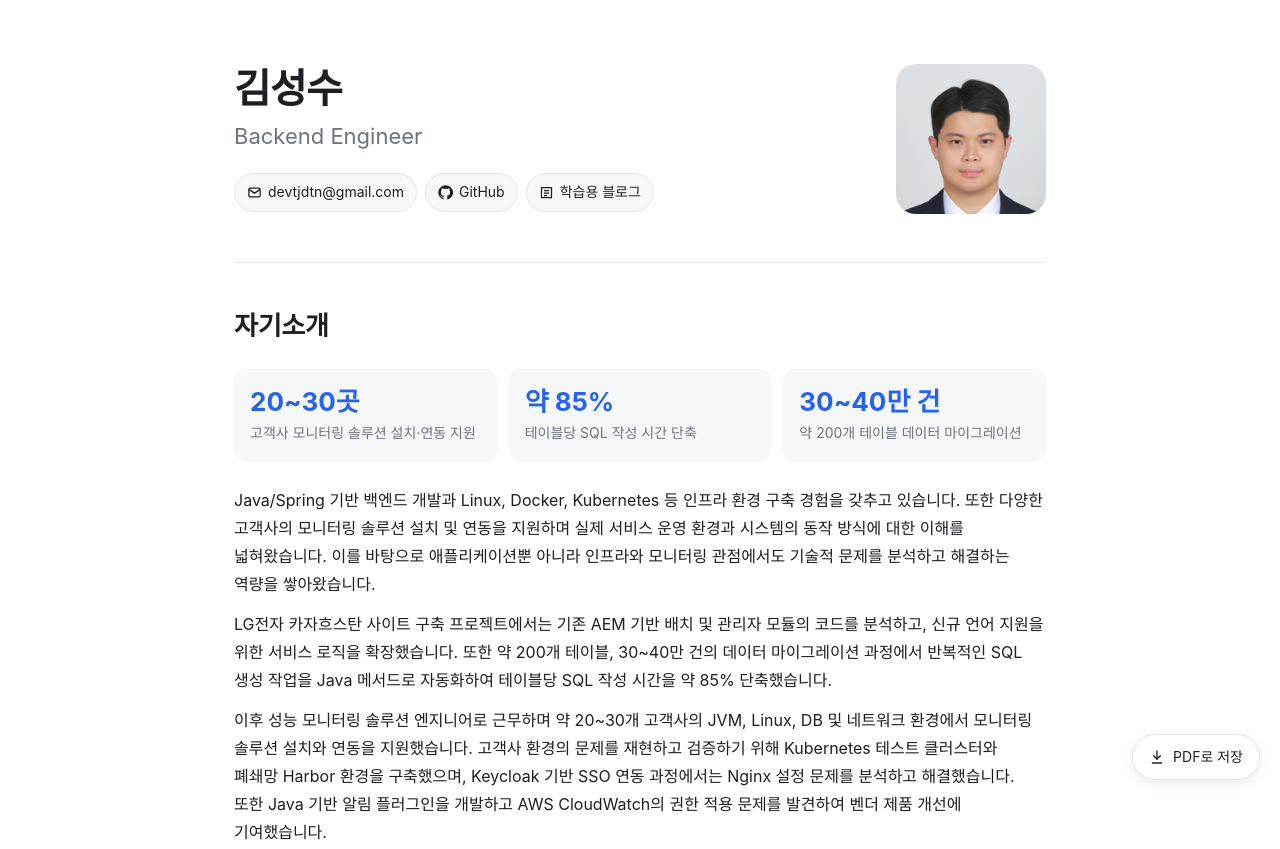
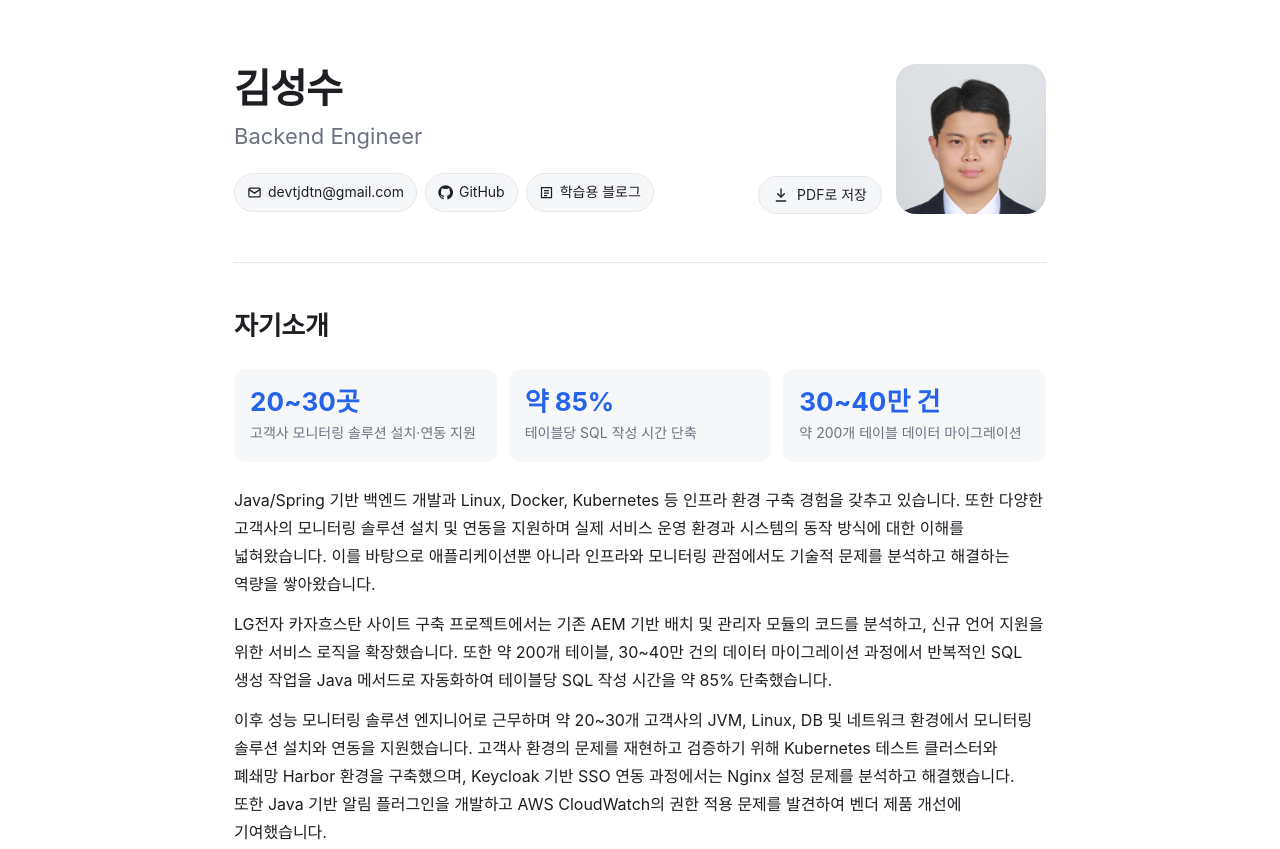
Before and after one commit to SsangSoo/SsangSoo.github.io, a plain HTML site: page index.html in a window 1280 px wide. Shown: the top 849 px of the page. Drawn offline with Linux system fonts and the light colour scheme; a web font is replaced by a local one.

Commit message:
Move PDF button into header and start major sections on new pages
Co-Authored-By: Claude Opus 5.5 <noreply@anthropic.com>

```diff
--- a/index.html
+++ b/index.html
@@ -89,11 +89,11 @@
   .problem dt { font-weight: 700; display: inline; }
   .problem li b { margin-right: 4px; }
 
+  .hero-side { display: flex; align-items: flex-end; gap: 14px; flex: none; }
   .print-btn {
-    position: fixed; right: 20px; bottom: 20px;
-    border: 1px solid var(--line); background: var(--bg); color: var(--text);
-    border-radius: 999px; padding: 10px 16px; font: inherit; font-size: 14px; cursor: pointer;
-    box-shadow: 0 4px 14px rgba(0,0,0,.08);
+    border: 1px solid var(--line); background: var(--surface); color: var(--text);
+    border-radius: 999px; padding: 6px 14px; font: inherit; font-size: 14px; cursor: pointer;
+    white-space: nowrap;
   }
   .print-btn:hover { border-color: var(--accent); color: var(--accent); }
 
@@ -102,6 +102,7 @@
   @media (max-width: 640px) {
     .wrap { padding: 40px 16px 80px; }
     header.hero { flex-direction: column-reverse; align-items: flex-start; }
+    .hero-side { width: 100%; justify-content: space-between; }
     .photo { width: 110px; height: 110px; }
     .hero h1 { font-size: 32px; }
     .hero .role { font-size: 18px; }
@@ -167,6 +168,9 @@
     h2, h3, h4, .company, .period, .meta { break-after: avoid; page-break-after: avoid; }
     li, .stat, .highlights, header.hero, .company { break-inside: avoid; page-break-inside: avoid; }
     #certs, #education, #portfolio { break-inside: avoid; }
+    /* 큰 섹션은 항상 새 페이지에서 시작 → 제목만 남고 내용이 넘어가는 현상 방지 */
+    #career, #projects { break-before: page; page-break-before: always; margin-top: 0; }
+    .company + .meta { margin-bottom: 1mm; }
   }
 </style>
 </head>
@@ -189,7 +193,13 @@
           <span class="screen-only">학습용 블로그</span><span class="print-only">ssangsu.tistory.com</span></a></li>
       </ul>
     </div>
-    <img class="photo" src="profile.jpg" alt="김성수 프로필 사진">
+    <div class="hero-side">
+      <button class="print-btn" type="button" onclick="window.print()" aria-label="이력서를 PDF로 저장">
+        <svg viewBox="0 0 24 24" fill="none" stroke="currentColor" stroke-width="2" stroke-linecap="round" stroke-linejoin="round"><path d="M12 3v12"/><path d="m7 10 5 5 5-5"/><path d="M5 21h14"/></svg>
+        PDF로 저장
+      </button>
+      <img class="photo" src="profile.jpg" alt="김성수 프로필 사진">
+    </div>
   </header>
 
   <section id="about">
@@ -337,10 +347,6 @@
   <footer>© 2026 김성수</footer>
 </main>
 
-<button class="print-btn" type="button" onclick="window.print()" aria-label="이력서를 PDF로 저장">
-  <svg viewBox="0 0 24 24" fill="none" stroke="currentColor" stroke-width="2" stroke-linecap="round" stroke-linejoin="round"><path d="M12 3v12"/><path d="m7 10 5 5 5-5"/><path d="M5 21h14"/></svg>
-  PDF로 저장
-</button>
 <script>
   // 저장되는 PDF 기본 파일명을 깔끔하게 지정
   (function () {
```
